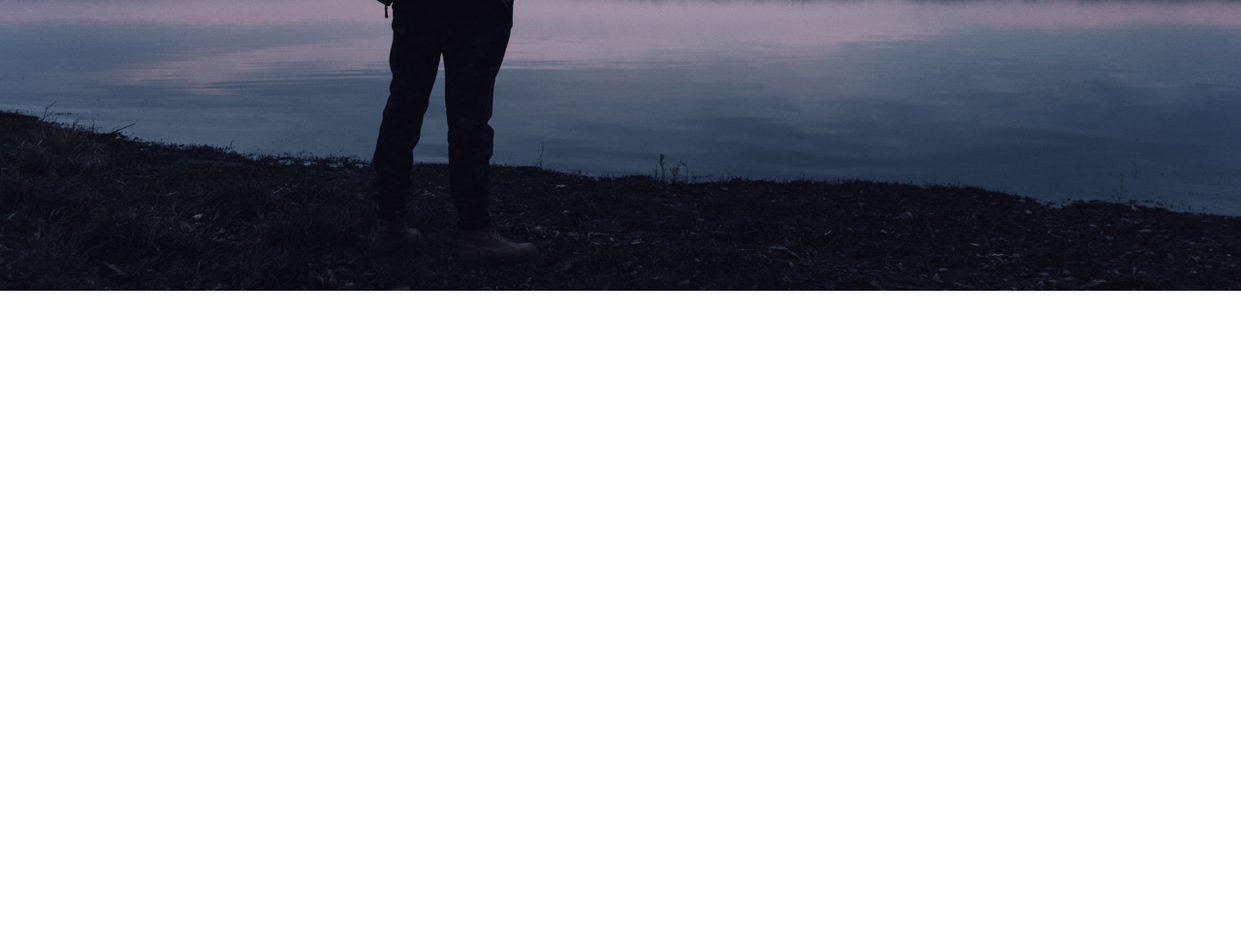
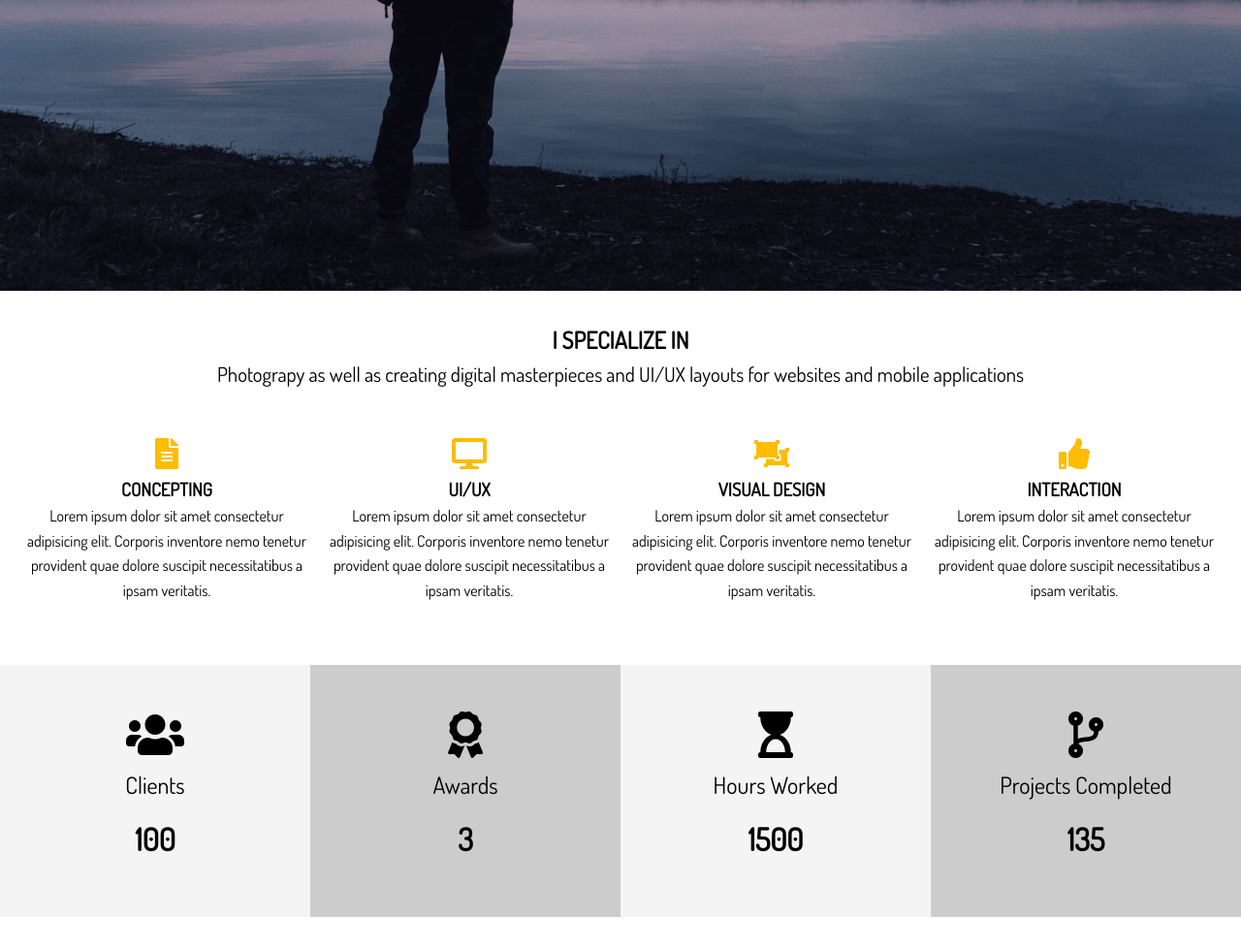
Before and after one commit to curtisKilgore/Sass_Portfolio, a website: page dist/index.html in a window 1280 px wide. Shown: the part 500-1478 px from the top of the page at 97% size. Before the commit the page ends 800 px from the top, so only its background shows below. Drawn offline with Linux system fonts and the light colour scheme.

Commit message:
Styled Specialize & Stats Section

```diff
--- a/scss/_utilities.scss
+++ b/scss/_utilities.scss
@@ -46,3 +46,35 @@
 .text-center {
   text-align: center;
 }
+
+// Padding
+.py {
+  &-1 {
+    padding: 1rem 0;
+  }
+  &-2 {
+    padding: 2rem 0;
+  }
+  &-3 {
+    padding: 3rem 0;
+  }
+  &-4 {
+    padding: 4rem 0;
+  }
+}
+
+// Margin
+.my {
+  &-1 {
+    margin: 1rem 0;
+  }
+  &-2 {
+    margin: 2rem 0;
+  }
+  &-3 {
+    margin: 3rem 0;
+  }
+  &-4 {
+    margin: 4rem 0;
+  }
+}
--- a/scss/main.scss
+++ b/scss/main.scss
@@ -95,3 +95,50 @@
   &-inner {
   }
 }
+
+// Home Sections
+#home {
+  &-a {
+    .specials {
+      margin-top: 3rem;
+      display: grid;
+      grid-gap: 1rem;
+      grid-template-columns: repeat(4, 1fr);
+
+      .fas {
+        color: $main-color;
+        padding-bottom: 0.4rem;
+      }
+    }
+  }
+  &-b {
+    .stats {
+      display: grid;
+      grid-template-columns: repeat(4, 1fr);
+
+      li {
+        line-height: 2;
+
+        &.stats-title {
+          font-size: 1.5rem;
+        }
+
+        &.stats-number {
+          font-size: 2rem;
+          font-weight: bold;
+        }
+      }
+
+      div {
+        padding: 3rem 0;
+
+        &:nth-child(odd) {
+          background: $light-color;
+        }
+        &:nth-child(even) {
+          background: $medium-color;
+        }
+      }
+    }
+  }
+}
```
Also changed, not shown: dist/css/main.css, dist/index.html.
